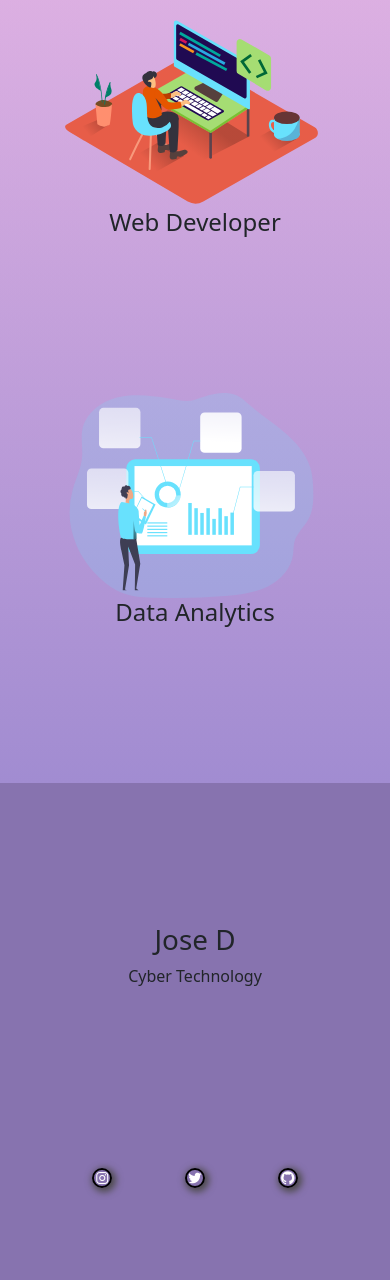
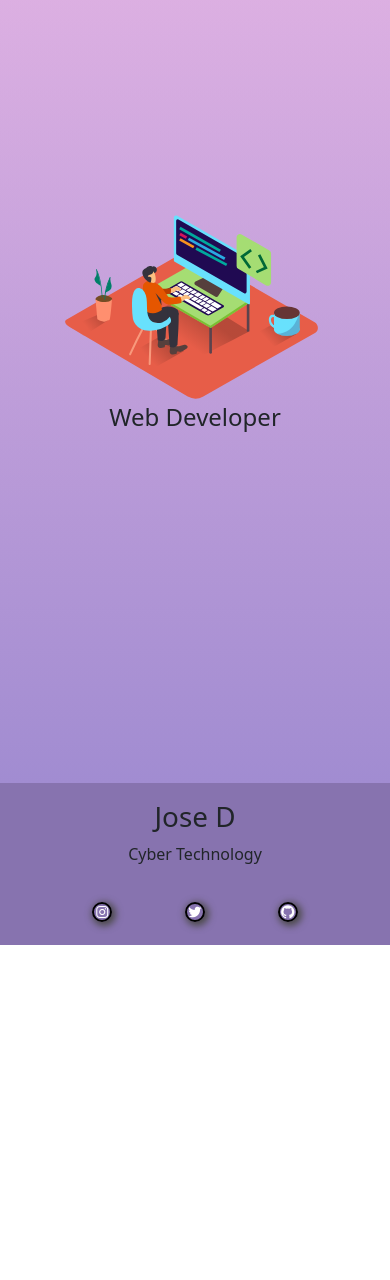
Before and after one commit to redname1/Introduction, a plain HTML site: page index.html in a window 390 px wide. Shown: the part 3847-5127 px from the top of the page. After the commit the page ends 4792 px from the top, so only its background shows below. Drawn offline with nearby package versions, Linux system fonts and the light colour scheme.

Commit message:
Introduction

```diff
--- a/css/styles.css
+++ b/css/styles.css
@@ -180,7 +180,6 @@ header .navbar {
 /* Footer */
 
 footer {
-  height: 60vh;
   background-color: #8773af;
   display: flex;
   justify-content: center;
@@ -189,9 +188,7 @@ footer {
   width: 60%;
 }
 .contact-info-txt {
-  margin-top: 15%;
-  text-align: start;
-  margin-left: 10%;
+  margin-top: 5%;
 }
 
 .social-media {
@@ -201,12 +198,11 @@ footer {
   height: 40%;
   display: flex;
   justify-content: space-evenly;
-  margin-top: 10%;
+  margin-top: 5%;
 }
 .bx-social {
   color: white;
-  margin-right: 1%;
-  border-radius: 50%;
+  border-radius: 60%;
   border: 2px solid black;
   box-shadow: 2px 2px 7px 2px rgb(77, 75, 75);
 }
@@ -214,6 +210,7 @@ footer {
   color: purple;
   background-color: #fff;
 }
+
 /* Responsive */
 @media (max-width: 800px) {
   header .navbar {
@@ -323,7 +320,6 @@ footer {
   /* Footer */
 
   footer {
-    height: 65vh;
     display: flex;
     flex-wrap: wrap;
   }
@@ -333,7 +329,8 @@ footer {
     width: 90%;
     height: 20%;
     display: flex;
-    margin: auto;
+    margin-top: 5%;
+    margin-bottom: 5%;
   }
   .contact-info {
     width: 90%;
@@ -341,6 +338,6 @@ footer {
   .contact-info-txt {
     margin-top: 40%;
     text-align: center;
-    margin-left: 0;
+    margin-top: 5%;
   }
 }
--- a/index.html
+++ b/index.html
@@ -115,7 +115,6 @@
             </h1>
           </div>
         </div>
-
         <div class="card">
           <a href="https://cybertechnology.netlify.app/" target="_blank"
             ><img
@@ -134,7 +133,7 @@
         </div>
       </section>
       <!-- Areas -->
-      <div id="areas"></div>
+      <div id="areas" class="container"></div>
       <section id="areas2">
         <h2 class="subtitulo">Areas:</h2>
         <div class="areas">
@@ -145,10 +144,6 @@
           <div class="area-section">
             <img src="img/WebDeveloper.svg" class="areas-img" />
             <h1>Web Developer</h1>
-          </div>
-          <div class="area-section">
-            <img src="img/Dataanalytics.svg" class="areas-img" />
-            <h1>Data Analytics</h1>
           </div>
         </div>
       </section>
--- a/js/menu.js
+++ b/js/menu.js
@@ -5,7 +5,7 @@ hamburger.addEventListener("click", ()=>(
     menu.classList.toggle("spread")
 ))
 
-window.addEventListener("click", e=>{
+window.onclick(e=>{
     if(menu.classList.contains("spread")&& e.target != menu && e.target != hamburger){
             menu.classList.toggle("spread")
         }
```
